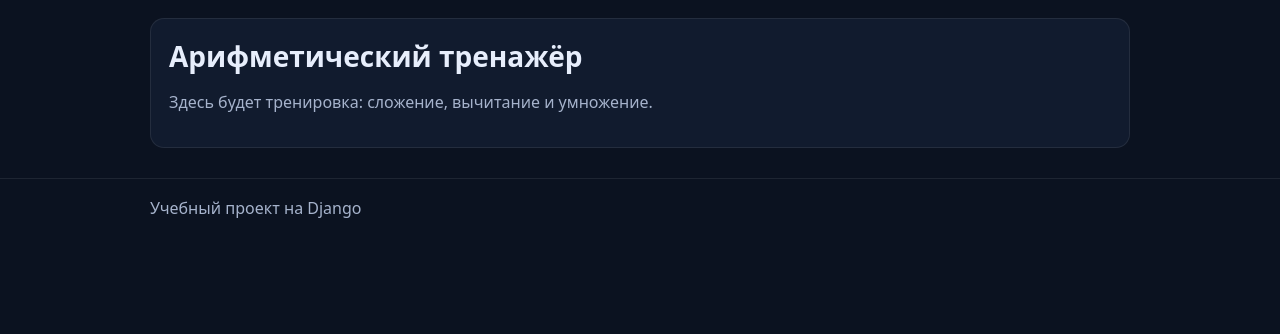
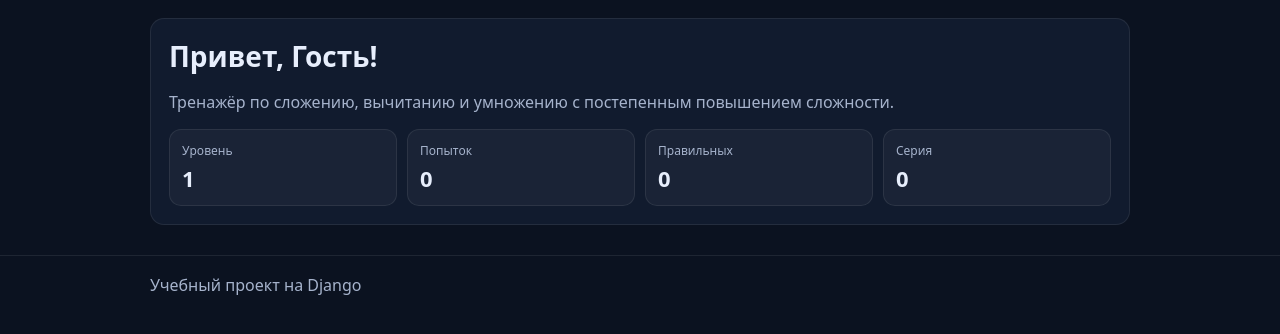
Before and after one commit to Maksimonk/Arithmetic-Trainer, a Django app: page / in a window 1280 px wide. Shown: the part 51-385 px from the top of the page. Run offline with Django 4.2, Linux system fonts and the light colour scheme.

Commit message:
add home page

```diff
--- a/static/css/styles.css
+++ b/static/css/styles.css
@@ -50,6 +50,37 @@ body {
   color: var(--muted);
 }
 
+.grid {
+  display: grid;
+  grid-template-columns: repeat(4, minmax(0, 1fr));
+  gap: 10px;
+  margin-top: 14px;
+}
+
+@media (max-width: 760px) {
+  .grid {
+    grid-template-columns: repeat(2, minmax(0, 1fr));
+  }
+}
+
+.stat {
+  padding: 12px;
+  border: 1px solid var(--border);
+  border-radius: 12px;
+  background: rgba(255, 255, 255, 0.04);
+}
+
+.stat__label {
+  color: var(--muted);
+  font-size: 12px;
+}
+
+.stat__value {
+  font-size: 22px;
+  font-weight: 700;
+  margin-top: 4px;
+}
+
 .footer {
   margin-top: 30px;
   border-top: 1px solid var(--border);
--- a/templates/trainer/home.html
+++ b/templates/trainer/home.html
@@ -4,7 +4,28 @@
 
 {% block content %}
   <section class="card">
-    <h1 class="h1">Арифметический тренажёр</h1>
-    <p class="muted">Здесь будет тренировка: сложение, вычитание и умножение.</p>
+    <h1 class="h1">Привет, {{ nickname }}!</h1>
+    <p class="muted">
+      Тренажёр по сложению, вычитанию и умножению с постепенным повышением сложности.
+    </p>
+
+    <div class="grid">
+      <div class="stat">
+        <div class="stat__label">Уровень</div>
+        <div class="stat__value">{{ level }}</div>
+      </div>
+      <div class="stat">
+        <div class="stat__label">Попыток</div>
+        <div class="stat__value">{{ total_attempts }}</div>
+      </div>
+      <div class="stat">
+        <div class="stat__label">Правильных</div>
+        <div class="stat__value">{{ total_correct }}</div>
+      </div>
+      <div class="stat">
+        <div class="stat__label">Серия</div>
+        <div class="stat__value">{{ correct_streak }}</div>
+      </div>
+    </div>
   </section>
 {% endblock %}
--- a/trainer/views.py
+++ b/trainer/views.py
@@ -3,4 +3,12 @@ from django.shortcuts import render
 
 
 def home(request: HttpRequest) -> HttpResponse:
-    return render(request, "trainer/home.html")
+    # Позже значения будут подставляться из сохранённого прогресса.
+    context = {
+        "nickname": "Гость",
+        "level": 1,
+        "total_attempts": 0,
+        "total_correct": 0,
+        "correct_streak": 0,
+    }
+    return render(request, "trainer/home.html", context)
```
